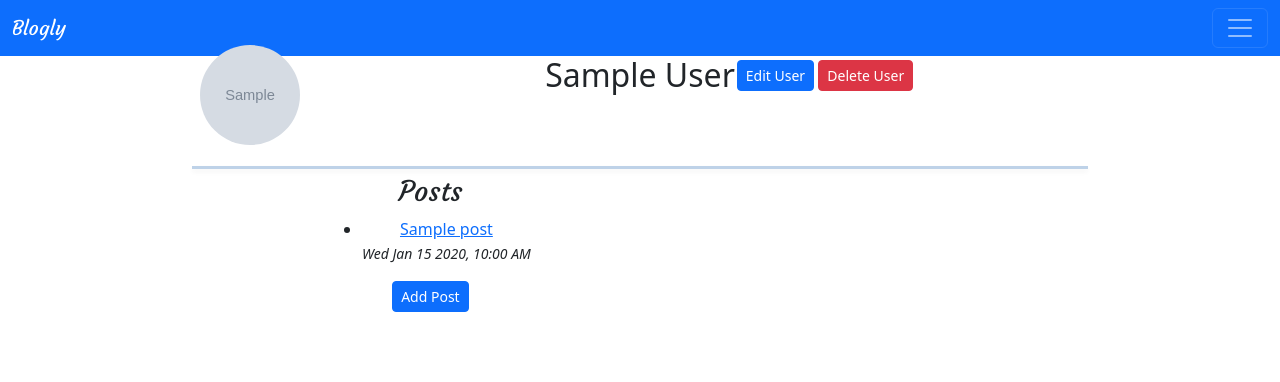
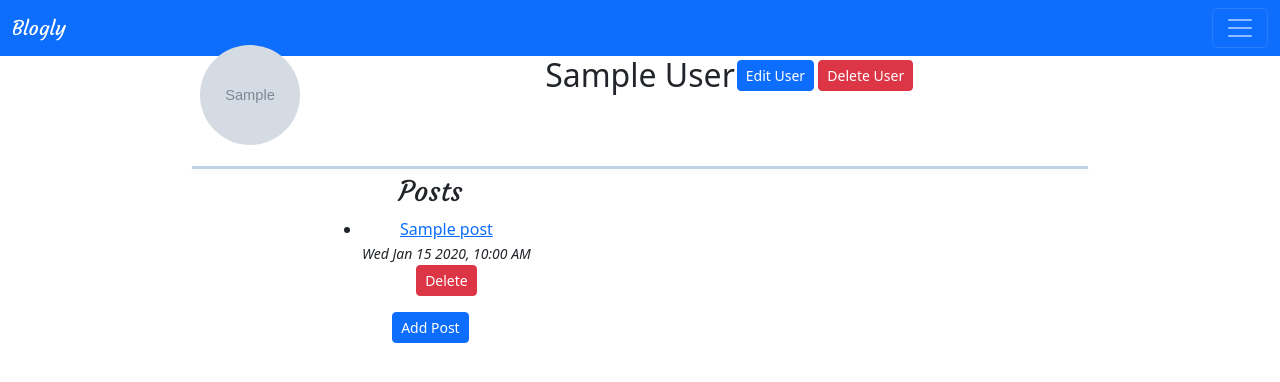
Before and after one commit to pasha-log/blogly-sqla-app, a Flask app: page /users/1 in a window 1280 px wide. Shown: the top 382 px of the page. Run offline with Flask 2, Linux system fonts and the light colour scheme; tables that the repository leaves empty hold one stand-in row (values such as "Sample post"); grey boxes marked "Sample" are stand-in pictures.

Commit message:
styling changes

```diff
--- a/templates/user.html
+++ b/templates/user.html
@@ -34,9 +34,10 @@
         {% for post in user.posts %}
         <li><a href="/posts/{{ post.id }}">{{post.title}}</a></li>
         <small><i>{{ post.friendly_date_time }}</i></small>
+        <form class="delete-button"><button class="btn btn-danger btn-sm" formaction="/posts/{{ post.id }}/delete" formmethod="POST">Delete</button></form>
         {% endfor %}
     </ul>
-    <form class="delete-button">
+    <form class="add-post-button">
         <button class="btn btn-primary btn-sm" formaction="/users/{{ user.id }}/posts/new">Add Post</button>
     </form>
 </div>
```
